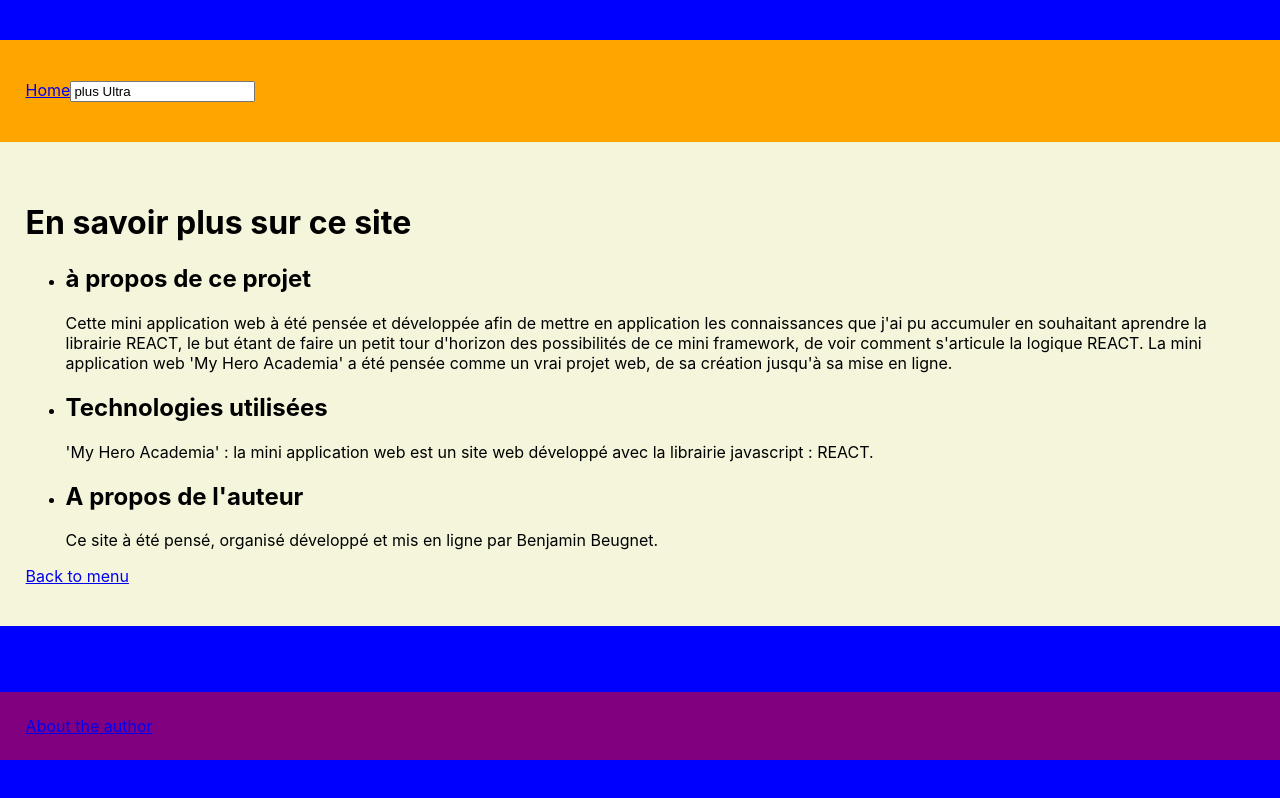
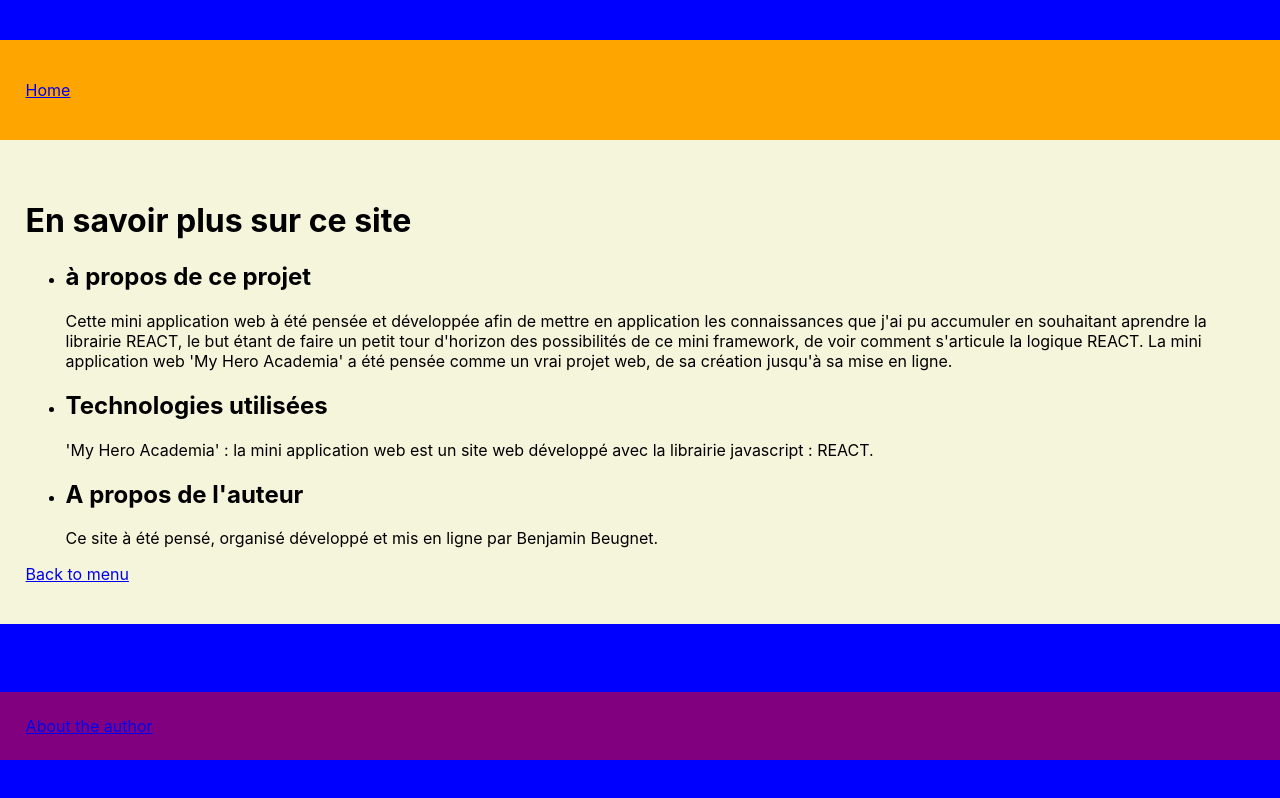
Before and after one commit to benj-san/FR_MHA_GHIO_REACT, a React (Create React App) app in the folder my-hero-academia-app/: page /about in a window 1280 px wide. Built offline with nearby package versions, Linux system fonts and the light colour scheme.

Commit message:
Dynamic searchBar activation depending the path

```diff
--- a/my-hero-academia-app/src/About/About.js
+++ b/my-hero-academia-app/src/About/About.js
@@ -1,6 +1,8 @@
+import React, { useEffect } from 'react';
 import './about.css';
 import {ABOUT} from './../Data/ABOUT'
 import BackButton from './../BackButton/BackButton';
+import { dynamicDisplay } from './../SearchBar/SearchBar';
 
 //Ici on développera une fonction composant sections qui intégrera au site autant de sections qu'il y a de paragraphes dans notre fichier de données,
 //La fonction prendra alors un paramètre d'entrée, que nous nommerons sections qui correspondra à l'entrée de fichier sur lequel on souhaite boucler
@@ -23,6 +25,11 @@ function Sections (sections) {
 //Ici nous auront le composant englobant la page ABOUT, et qui accueillera donc le composant sections
 //On n'oubliera pas au moment de l'instanciation de notre composant section de lui spécifier le paramètre d'entrée "sections" ainsi que la constante à laquelle il se raporte
 function About() {
+
+    useEffect(() => {
+        dynamicDisplay()
+    }, [])
+
     return (
         <main className="app-about">
             <h1>En savoir plus sur ce site</h1>
--- a/my-hero-academia-app/src/App.js
+++ b/my-hero-academia-app/src/App.js
@@ -17,7 +17,7 @@ function App() {
   return (
     <div className="app">
       <Router>
-        <Header />
+        <Header/>
         <Switch>
           <Route exact path="/">
             <Main />
--- a/my-hero-academia-app/src/Main/Main.js
+++ b/my-hero-academia-app/src/Main/Main.js
@@ -2,6 +2,8 @@ import React, { useState, useEffect } from 'react';
 import './main.css';
 import { useParams, Link } from "react-router-dom";
 import BackButton from './../BackButton/BackButton';
+import { dynamicDisplay } from './../SearchBar/SearchBar';
+
 
 //Ici nous allons créer une fonction qui permettra de récupérer l'API voulue (ici My Hero Academia api : https://myheroacademiaapi.com/)
 //Nous utiliserons l'apu fetch afin de récupérer les données de l'API
@@ -21,6 +23,7 @@ function useFetch (url) {
         //Ici le fait d'effectuer cette fonction d emanière asynchrone permet de ne pas géner le temps de chargement de la page durant la
         //récupération de données, aussi, await (ne s'utilise que dans une fonction de type asynchrone) permet de mettre en pause le traitement
         // de la donnée et de la reprendre lorsque désirée.
+        // !!!IMPORTANT!!! Un seul useEffect par fonction, et la methode async s'emploie au départ d'une fonction
         (async () => {
             const response = await fetch(url)
             const dataFetched = await response.json()
@@ -58,6 +61,9 @@ function useFetch (url) {
                 setState(status => ({...status, loading: false}))
             }
         })()
+
+        //On affiche ou non la barre de recherche selon le chemin du site ou l'on se situe :
+        dynamicDisplay()
     }, [])
 
     return [
--- a/my-hero-academia-app/src/SearchBar/SearchBar.js
+++ b/my-hero-academia-app/src/SearchBar/SearchBar.js
@@ -1,5 +1,9 @@
 import './searchBar.css';
 import React, { useState } from 'react';
+
+function dynamicDisplay () {
+        window.location.pathname !== "/" ? document.getElementById('header-searchBar').className = "hidden" : document.getElementById('header-searchBar').className = "" ;
+}
 
 function filterTextChanged (filterText) {
 
@@ -10,7 +14,7 @@ function filterTextChanged (filterText) {
 function SearchBar() {
 
     const [state, setState] = useState({
-        filterText : "plus Ultra"
+        filterText : ""
     })
 
     function textFilterChanged(e){
@@ -22,8 +26,8 @@ function SearchBar() {
     filterTextChanged(state.filterText)
 
     return (
-        <input value={state.filterText} type="text" placeholder= "search for a hero" onChange={textFilterChanged} />
+        <input id="header-searchBar" value={state.filterText} type="text" placeholder= "search for a hero" onChange={textFilterChanged} />
         )
 }
 
-export {filterTextChanged, SearchBar}
+export {filterTextChanged, SearchBar, dynamicDisplay}
--- a/my-hero-academia-app/src/SearchBar/searchBar.css
+++ b/my-hero-academia-app/src/SearchBar/searchBar.css
@@ -0,0 +1,3 @@
+.hidden{
+    display: none;
+}
```
Also changed, not shown: 1 other file (tests, documents, lock files or other folders).
